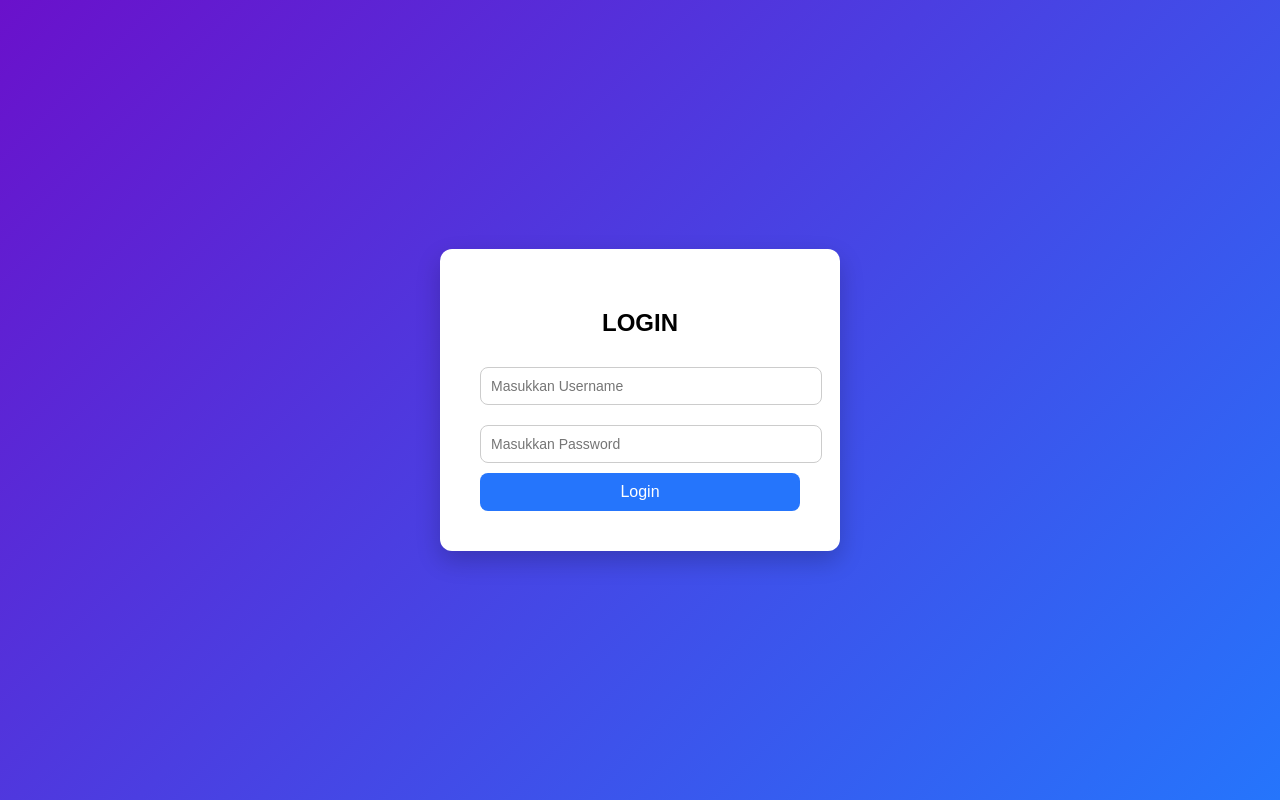
After one commit to DAVA157/pwt_2511500062, a PHP site: page /login.php in a window 1280 px wide. The commit adds this page. Run offline with PHP 8.4, Linux system fonts and the light colour scheme.

Commit message:
first commit

```diff
--- /dev/null
+++ b/config/koneksi.php
@@ -0,0 +1,12 @@
+<?php
+$host = "localhost";
+$user = "root";
+$pass = "";
+$db   = "db_mahasiswa"; // ganti sesuai nama database kamu
+
+$conn = mysqli_connect($host, $user, $pass, $db);
+
+if (!$conn) {
+    die("Koneksi gagal: " . mysqli_connect_error());
+}
+?>
--- /dev/null
+++ b/login.php
@@ -0,0 +1,104 @@
+<?php
+session_start();
+include "config/koneksi.php";
+
+if(isset($_POST['login'])){
+
+    $username = $_POST['username'];
+    $password = $_POST['password'];
+
+    $query = mysqli_query($conn,"SELECT * FROM admin WHERE username='$username' AND password='$password'");
+    $cek = mysqli_num_rows($query);
+
+    if($cek > 0){
+        $_SESSION['username']=$username;
+        header("location:starter.php");
+    }else{
+        echo "<script>alert('Username atau Password salah');</script>";
+    }
+}
+?>
+<!DOCTYPE html>
+<html>
+<head>
+<title>Login</title>
+
+<style>
+
+body{
+    margin:0;
+    padding:0;
+    font-family: Arial, Helvetica, sans-serif;
+    height:100vh;
+    display:flex;
+    justify-content:center;
+    align-items:center;
+    background: linear-gradient(135deg,#6a11cb,#2575fc);
+}
+
+.login-box{
+    background:white;
+    padding:40px;
+    border-radius:12px;
+    width:320px;
+    box-shadow:0 10px 25px rgba(0,0,0,0.2);
+    text-align:center;
+}
+
+.login-box h2{
+    margin-bottom:20px;
+}
+
+input{
+    width:100%;
+    padding:10px;
+    margin:10px 0;
+    border-radius:8px;
+    border:1px solid #ccc;
+    font-size:14px;
+}
+
+input:focus{
+    outline:none;
+    border:1px solid #2575fc;
+}
+
+button{
+    width:100%;
+    padding:10px;
+    border:none;
+    border-radius:8px;
+    background:#2575fc;
+    color:white;
+    font-size:16px;
+    cursor:pointer;
+    transition:0.3s;
+}
+
+button:hover{
+    background:#6a11cb;
+}
+
+</style>
+
+</head>
+<body>
+
+<div class="login-box">
+
+<h2>LOGIN</h2>
+
+<form method="POST">
+
+<input type="text" name="username" placeholder="Masukkan Username">
+
+<input type="password" name="password" placeholder="Masukkan Password">
+
+<button type="submit" name="login">Login</button>
+
+</form>
+
+</div>
+
+</body>
+</html>
--- /dev/null
+++ b/logout.php
@@ -0,0 +1,6 @@
+<?php
+session_start();
+
+
+header("location:login.php");
+?>
```
Also changed, not shown: starter.php (+11 -0 lines).
